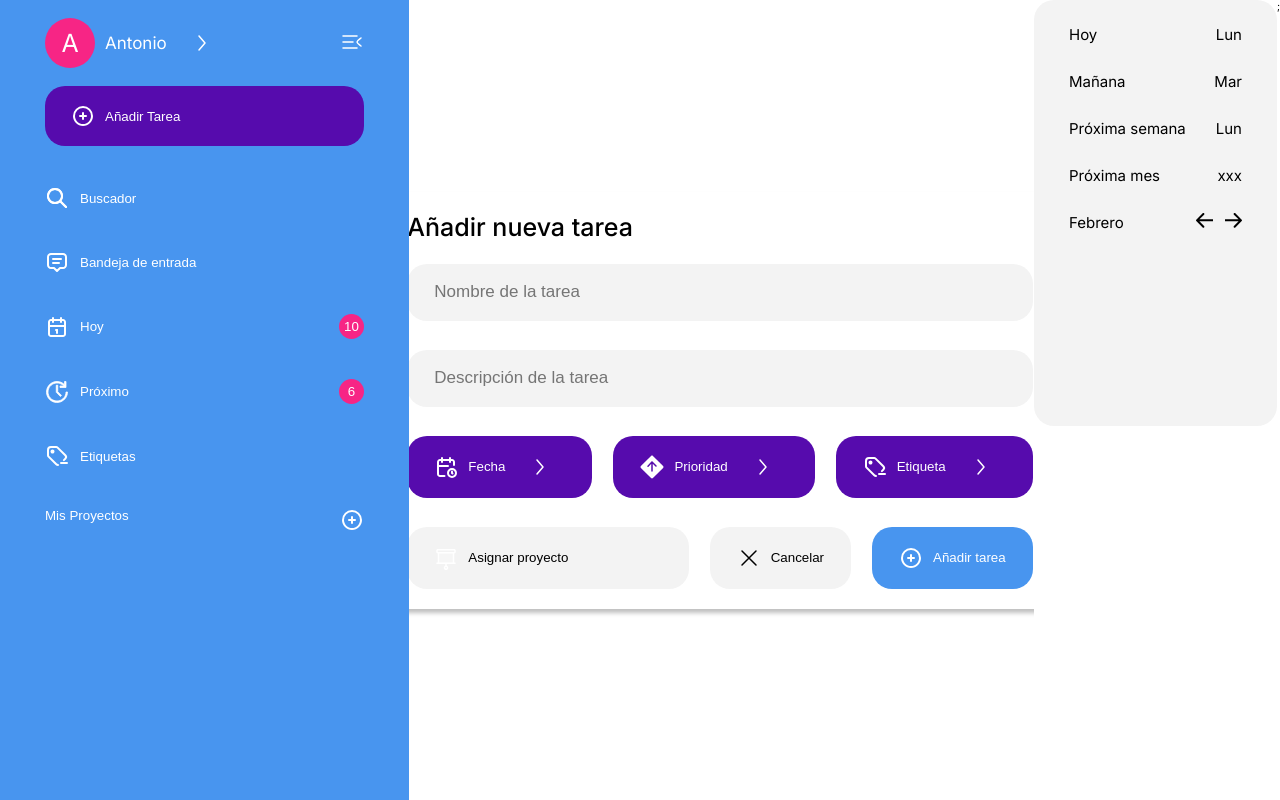
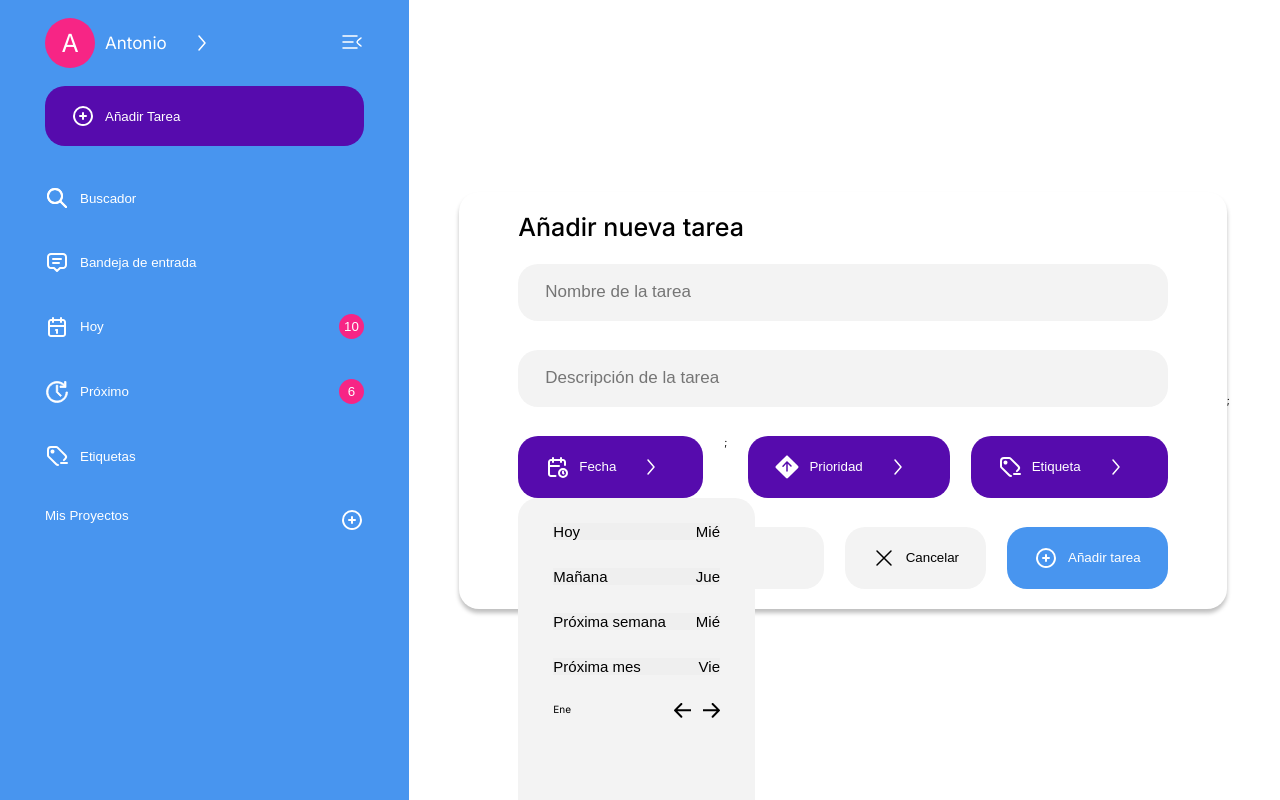
Before and after one commit to anavarro81/todoist-little, a React (Vite) app: page / in a window 1280 px wide. Built offline with nearby package versions, Linux system fonts and the light colour scheme.

Commit message:
feat(ui): refine DatePicker appearance and positioning
- Display initial characters of days in the DatePicker header.
- Align the DatePicker directly below the date selector button.

```diff
--- a/src/App.tsx
+++ b/src/App.tsx
@@ -1,7 +1,7 @@
 import "./App.css";
 import SideBar from "./components/SideBar/SideBar";
 import NewTaskWindow from "./components/NewTaskWindow/NewTaskWindow";
-import DateSelector from "./components/DateSelector/DateSelector";
+
 //import { useState, useEffect } from "react";
 
 function App() {
@@ -15,7 +15,7 @@ function App() {
         <div className="main-container">
           <NewTaskWindow />;
         </div>
-        <DateSelector currentDate={currentDay}/>
+
       </div>
     </>
   );
--- a/src/components/DateSelector/DateSelector.module.css
+++ b/src/components/DateSelector/DateSelector.module.css
@@ -9,6 +9,9 @@
   align-items: center;
   /* TODO: Quitar cuando tengas lo demas defindo */
   height: 42.6rem;
+  position: absolute;
+  /* Lo posiciona justo debajo del contenedor padre */
+  top: 100%;
 }
 
 .datePickerQuickSelect {
@@ -18,15 +21,16 @@
   gap: 1.1rem;
 }
 
-.datePickerQuickSelect > div {
+.datePickerQuickSelect > button {
   display: flex;
   flex-direction: row;
   justify-content: space-between;
   gap: 3rem;
   margin-bottom: 1.7rem;
+  border: 0;
 }
 
-.datePickerQuickSelect > div > span {
+.datePickerQuickSelect > button > span {
   font-size: 1.5rem;
 }
 
@@ -42,7 +46,6 @@
   gap: 1.2rem;
 }
 
-
 .datePickerCalendarGrid {
   display: grid;
   grid-template-columns: repeat(7, 1fr);
--- a/src/components/DateSelector/DateSelector.tsx
+++ b/src/components/DateSelector/DateSelector.tsx
@@ -1,36 +1,95 @@
 import styles from "./DateSelector.module.css";
 import { Icons } from "../Icons";
+import { useState, useEffect } from "react";
 
-interface DateSelectorProps {
-  currentDate: Date;
+interface DateState {
+  today: Date;
+  tomorrow: Date;
+  nextWeek: Date;
+  nextMonth: Date;
 }
 
-const data = {
-  todayDay: "Lun",
-  tomorrow: "Mat",
-  mounth: "Febrero",
+const daysOfWeek = [
+  "Domingo",
+  "Lunes",
+  "Martes",
+  "Miércoles",
+  "Jueves",
+  "Viernes",
+  "Sábado",
+];
+const monthsOfYear = [
+  "Enero",
+  "Febrero",
+  "Marzo",
+  "Abril",
+  "Mayo",
+  "Junio",
+  "Julio",
+  "Agosto",
+  "Septiembre",
+  "Octubre",
+  "Noviembre",
+  "Diciembre",
+];
+
+const getDayOfWeek = (day: number): string => {
+  console.log("day ", day);
+
+  return daysOfWeek[day].slice(0, 3);
 };
 
-const DateSelector = ({ currentDate }: DateSelectorProps) => {
+const getMonthName = (month: number): string => {
+  return monthsOfYear[month].slice(0, 3);
+};
+
+const DateSelector = () => {
+  const [dates, setDates] = useState<DateState>({
+    today: new Date(),
+    tomorrow: new Date(),
+    nextWeek: new Date(),
+    nextMonth: new Date(),
+  });
+
+  useEffect(() => {
+    let today = new Date();
+    let tomorrow = new Date();
+    let nextWeek = new Date();
+    tomorrow.setDate(tomorrow.getDate() + 1);
+    nextWeek.setDate(nextWeek.getDate() + 7);
+    let nextMonth = new Date();
+    nextMonth.setDate(nextMonth.getDate() + 30);
+
+    setDates({
+      today: today,
+      tomorrow: tomorrow,
+      nextWeek: nextWeek,
+      nextMonth: nextMonth,
+    });
+  }, []);
+
   return (
     <>
       <div className={styles.container}>
         <div className={styles.datePickerQuickSelect}>
-          <div>
-            <span>Hoy</span> <span>Lun</span>
-          </div>
-          <div>
-            <span>Mañana</span> <span>Mar</span>
-          </div>
-          <div>
-            <span>Próxima semana</span> <span>Lun</span>
-          </div>
-          <div>
-            <span>Próxima mes</span> <span>xxx</span>
-          </div>
+          <button>
+            <span>Hoy</span> <span>{getDayOfWeek(dates.today.getDay())}</span>
+          </button>
+          <button>
+            <span>Mañana</span>{" "}
+            <span>{getDayOfWeek(dates.tomorrow.getDay())}</span>
+          </button>
+          <button>
+            <span>Próxima semana</span>{" "}
+            <span>{getDayOfWeek(dates.nextWeek.getDay())}</span>
+          </button>
+          <button>
+            <span>Próxima mes</span>{" "}
+            <span>{getDayOfWeek(dates.nextMonth.getDay())}</span>
+          </button>
 
           <div className={styles.datePickerMonthNavigator}>
-            <span>{data.mounth}</span>
+            <span>{getMonthName(dates.today.getMonth())}</span>
             <div className={styles.datePickerNavButtons}>
               {<Icons name="ArrowLeft" />}
               {<Icons name="ArrowRight" />}
--- a/src/components/NewTaskWindow/NewTaskWindow.module.css
+++ b/src/components/NewTaskWindow/NewTaskWindow.module.css
@@ -42,6 +42,7 @@ input::placeholder {
   flex-direction: row;
   gap: 2.1rem;
   justify-content: space-between;
+  position: relative;
 }
 
 .btnContFristBlock > button {
--- a/src/components/NewTaskWindow/NewTaskWindow.tsx
+++ b/src/components/NewTaskWindow/NewTaskWindow.tsx
@@ -1,30 +1,44 @@
 import styles from "./NewTaskWindow.module.css";
 import { Icons } from "../Icons";
 import { useState } from "react";
+import DateSelector from "../DateSelector/DateSelector";
 
 interface NewTaskWindowProps {
   isVisible: boolean;
 }
 
-//{ isVisible }: NewTaskWindowProps
 const NewTaskWindow = () => {
-  // return ()
+  const [isVisible, setIsVisible] = useState(true);
 
-  const [isVisible, setIsVisible] = useState(true);
+  const [isVisibleDateSelector, setIsVisibeDateSelector] = useState(true);
+
+  const toggleDateSelector = () => {
+    setIsVisibeDateSelector(!isVisibleDateSelector);
+    console.log("hice click... ");
+  };
 
   return (
     isVisible && (
+      <>
         <div className={styles.newTaskWindow}>
           <h1>Añadir nueva tarea</h1>
           <form className={styles.newTaskForm}>
             <input type="text" placeholder="Nombre de la tarea" />
             <input type="text" placeholder="Descripción de la tarea"></input>
             <div className={styles.btnContFristBlock}>
-            <button>
+              <button
+                type="button"
+                className={styles.dateButton}
+                onClick={() => {
+                  // e.preventDefault();
+                  toggleDateSelector();
+                }}
+              >
                 {<Icons name="Calendar" />}
                 <span>Fecha</span>
                 {<Icons name="Chevron" />}
               </button>
+              {isVisibleDateSelector && <DateSelector />}
               <button>
                 {<Icons name="Priority" />}
                 Prioridad
@@ -41,7 +55,7 @@ const NewTaskWindow = () => {
                 {<Icons name="Project" />}
                 <span>Asignar proyecto </span>
               </button>
-            <button onClick={() => setIsVisible(false)}>
+              <button>
                 {<Icons name="Cancel" />}
                 <span>Cancelar </span>
               </button>
@@ -52,6 +66,7 @@ const NewTaskWindow = () => {
             </div>
           </form>
         </div>
+      </>
     )
   );
 };
```
Lines whose indentation alone changed are shown as unchanged.
